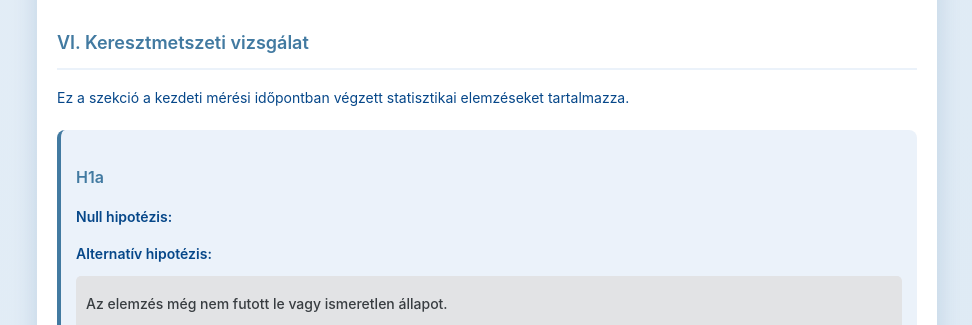
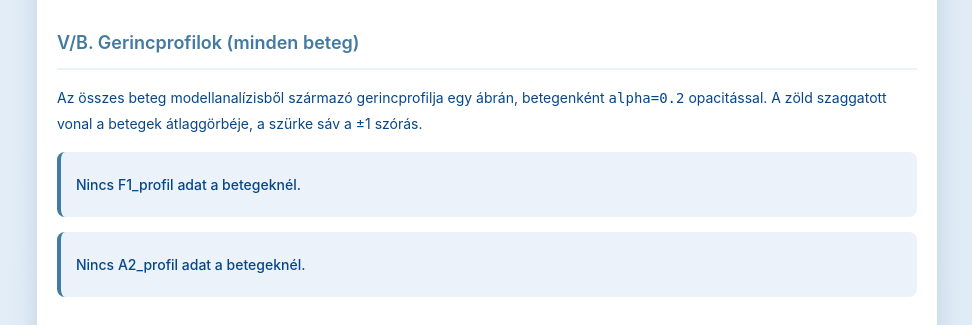
Before and after one commit to janoskonig/TAF_dataapp, a Flask app: template templates/results.html in a window 1280 px wide. Shown: the part 3547-3872 px from the top of the page, without its empty margins (153-1125 px from the left). Run offline with Flask 2, Linux system fonts and the light colour scheme; the template is opened without the code that fills it, so the values that code supplies are empty; some libraries are stand-ins or nearby versions.

Commit message:
A2 export jav, gerincél plotly

```diff
--- a/main.py
+++ b/main.py
@@ -30,6 +30,7 @@
 from ftplib import FTP
 from urllib.parse import urlparse
 from skimage.color import rgb2hsv
+import plotly.graph_objects as go
 
 
 app = Flask(__name__)
@@ -2237,6 +2238,115 @@
     return results
 
 
+def _build_profile_figure(rows, value='rel', title='', yaxis='',
+                          line_color='#1f77b4', include_plotlyjs='cdn'):
+    """Minden beteg gerincprofilját egy plotly ábrára rajzolja (alpha=0.2),
+    az F1/A2 elemző szkriptek mintájára, kiegészítve egy átlaggörbével és
+    ±SD sávval.
+
+    `rows`     : F1_profil / A2_profil JSON szövegek listája (betegenként egy).
+    `value`    : 'rel' -> z - zref (relatív gerincmagasság, F1 szkript),
+                 'd'   -> d (perpendikuláris távolság, A2_b szkript).
+    Visszatérés: beágyazható plotly HTML töredék, vagy None ha nincs adat.
+    """
+    fig = go.Figure()
+    curves = []        # (xs, ys) np-tömbök az aggregáláshoz
+    n_patients = 0
+
+    for raw in rows:
+        if not raw:
+            continue
+        try:
+            pts = json.loads(raw) if isinstance(raw, str) else raw
+        except Exception:
+            continue
+        if not isinstance(pts, list) or not pts:
+            continue
+
+        # A2 'b' módszernél buccalis/lingualis görbék vannak (side tag) –
+        # oldalanként külön vonalként rajzoljuk, hogy ne ugráljon a görbe.
+        groups = {}
+        for p in pts:
+            groups.setdefault(p.get('side'), []).append(p)
+
+        drew = False
+        for gp in groups.values():
+            gp = sorted(gp, key=lambda r: r.get('x', 0))
+            xy = []
+            for r in gp:
+                x = r.get('x')
+                if x is None:
+                    continue
+                if value == 'd':
+                    y = r.get('d')
+                else:
+                    y = r.get('z')
+                    if y is not None and r.get('zref') is not None:
+                        y = y - r.get('zref')
+                    else:
+                        y = None
+                if y is not None:
+                    xy.append((x, y))
+            if len(xy) < 2:
+                continue
+            xs, ys = zip(*xy)
+            fig.add_trace(go.Scatter(
+                x=xs, y=ys, mode='lines',
+                line=dict(color=line_color, width=1), opacity=0.2,
+                showlegend=False, hoverinfo='skip'))
+            curves.append((np.array(xs, dtype=float), np.array(ys, dtype=float)))
+            drew = True
+        if drew:
+            n_patients += 1
+
+    if not curves:
+        return None
+
+    # Átlag ± SD közös x-rácson (a görbék saját tartományán kívül NaN, hogy
+    # az interpoláció ne torzítson a széleken). Csak legalább 2 betegnél van
+    # értelme — egy betegnél (pl. A2 'b': buccalis + lingualis él) az átlag
+    # félrevezető lenne, mert két oldalt vegyítene egyetlen páciensen belül.
+    if n_patients >= 2:
+        xmin = min(c[0].min() for c in curves)
+        xmax = max(c[0].max() for c in curves)
+        grid = np.linspace(xmin, xmax, 200)
+        stack = []
+        for xs, ys in curves:
+            yi = np.interp(grid, xs, ys)
+            yi[(grid < xs.min()) | (grid > xs.max())] = np.nan
+            stack.append(yi)
+        arr = np.vstack(stack)
+        count = np.sum(~np.isnan(arr), axis=0)
+        valid = count >= 2
+    else:
+        valid = np.array([False])
+    if valid.any():
+        with warnings.catch_warnings():
+            warnings.simplefilter('ignore', category=RuntimeWarning)
+            mean = np.nanmean(arr, axis=0)
+            std = np.nanstd(arr, axis=0)
+        gx, gm, gs = grid[valid], mean[valid], std[valid]
+        # ±SD sáv
+        fig.add_trace(go.Scatter(
+            x=np.concatenate([gx, gx[::-1]]),
+            y=np.concatenate([gm + gs, (gm - gs)[::-1]]),
+            fill='toself', fillcolor='rgba(120,120,120,0.2)',
+            line=dict(color='rgba(0,0,0,0)'), name='± SD', hoverinfo='skip'))
+        # átlaggörbe
+        fig.add_trace(go.Scatter(
+            x=gx, y=gm, mode='lines',
+            line=dict(color='green', width=2.5, dash='dash'), name='Átlag'))
+
+    fig.update_layout(
+        title=f'{title} (n = {n_patients} beteg)',
+        xaxis_title='Ívmenti távolság a középvonaltól (mm)',
+        yaxis_title=yaxis,
+        template='plotly_white', height=460,
+        margin=dict(l=60, r=20, t=60, b=55),
+        legend=dict(orientation='h', yanchor='bottom', y=1.02, x=0))
+    return fig.to_html(full_html=False, include_plotlyjs=include_plotlyjs)
+
+
 @app.route('/results')
 def results():
     cursor = get_db_cursor()
@@ -3228,7 +3338,27 @@
 
     f_analysis = analyze_f_measurements(cursor)
 
+    # Gerincprofilok: minden beteg F1_profil / A2_profil görbéje egy-egy
+    # plotly ábrán (alpha=0.2), az F1/A2 elemző szkriptek mintájára.
+    cursor.execute('SELECT "F1_profil" FROM patients WHERE "F1_profil" IS NOT NULL')
+    f1_profile_rows = [r[0] for r in cursor.fetchall()]
+    cursor.execute('SELECT "A2_profil" FROM patients WHERE "A2_profil" IS NOT NULL')
+    a2_profile_rows = [r[0] for r in cursor.fetchall()]
+
+    f1_profile_plot = _build_profile_figure(
+        f1_profile_rows, value='rel',
+        title='F1 – Felső gerincprofil az áthajláshoz képest',
+        yaxis='Relatív gerincmagasság (mm)',
+        line_color='#1f77b4', include_plotlyjs='cdn')
+    a2_profile_plot = _build_profile_figure(
+        a2_profile_rows, value='rel',
+        title='A2 – Alsó gerincprofil az áthajláshoz képest',
+        yaxis='Relatív gerincmagasság (mm)',
+        line_color='#d62728', include_plotlyjs=False)
+
     return render_template('results.html',
+                        f1_profile_plot=f1_profile_plot,
+                        a2_profile_plot=a2_profile_plot,
                         patient_count=patient_count,
                         dropout_count=dropout_count,
                         lower_denture_count=lower_denture_count,
--- a/requirements.txt
+++ b/requirements.txt
@@ -12,3 +12,4 @@
 gunicorn==20.1.0
 scipy
 scikit-image
+plotly>=5.0.0
--- a/templates/results.html
+++ b/templates/results.html
@@ -393,6 +393,27 @@
             </div>
         {% endif %}
 
+        <h2>V/B. Gerincprofilok (minden beteg)</h2>
+        <p>Az összes beteg modellanalízisből származó gerincprofilja egy ábrán, betegenként <code>alpha=0.2</code> opacitással. A zöld szaggatott vonal a betegek átlaggörbéje, a szürke sáv a ±1 szórás.</p>
+
+        {% if f1_profile_plot %}
+            <div class="chart-container" style="margin: 15px 0;">
+                <h3>F1 – Felső gerincprofil</h3>
+                {{ f1_profile_plot | safe }}
+            </div>
+        {% else %}
+            <div class="stat-box"><p>Nincs F1_profil adat a betegeknél.</p></div>
+        {% endif %}
+
+        {% if a2_profile_plot %}
+            <div class="chart-container" style="margin: 15px 0;">
+                <h3>A2 – Alsó gerincprofil</h3>
+                {{ a2_profile_plot | safe }}
+            </div>
+        {% else %}
+            <div class="stat-box"><p>Nincs A2_profil adat a betegeknél.</p></div>
+        {% endif %}
+
         <h2>VI. Keresztmetszeti vizsgálat</h2>
         <p>Ez a szekció a kezdeti mérési időpontban végzett statisztikai elemzéseket tartalmazza.</p>
 
```
